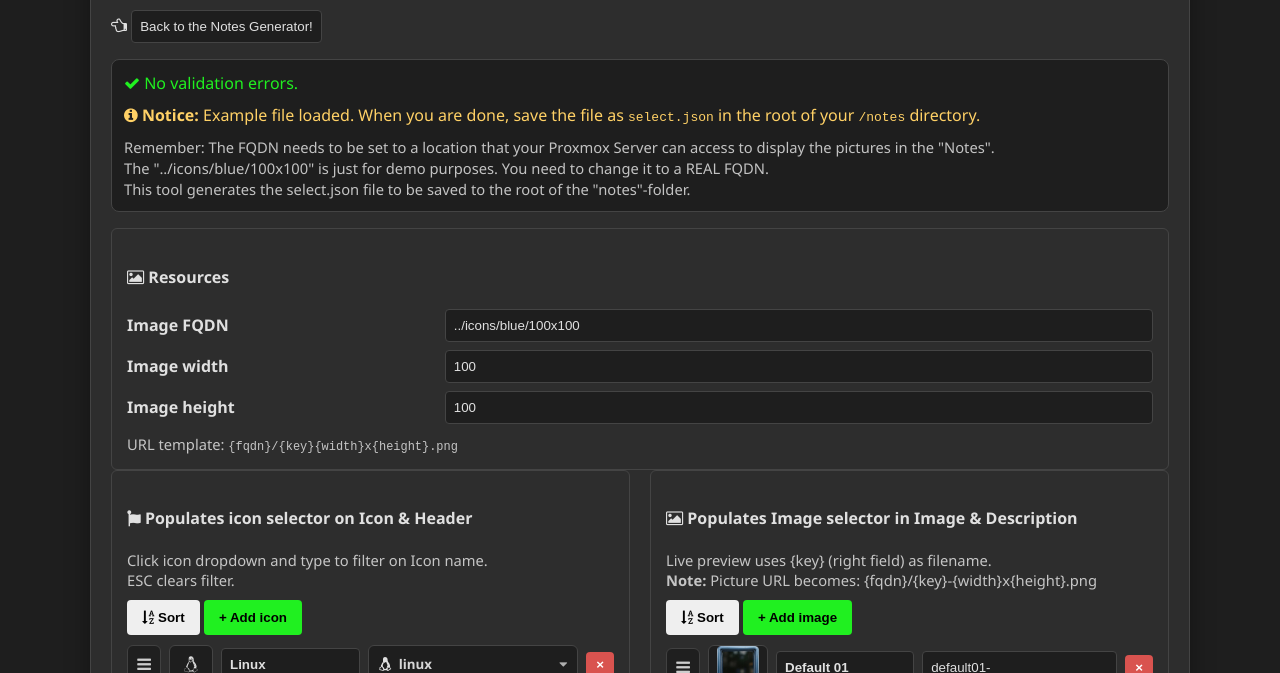
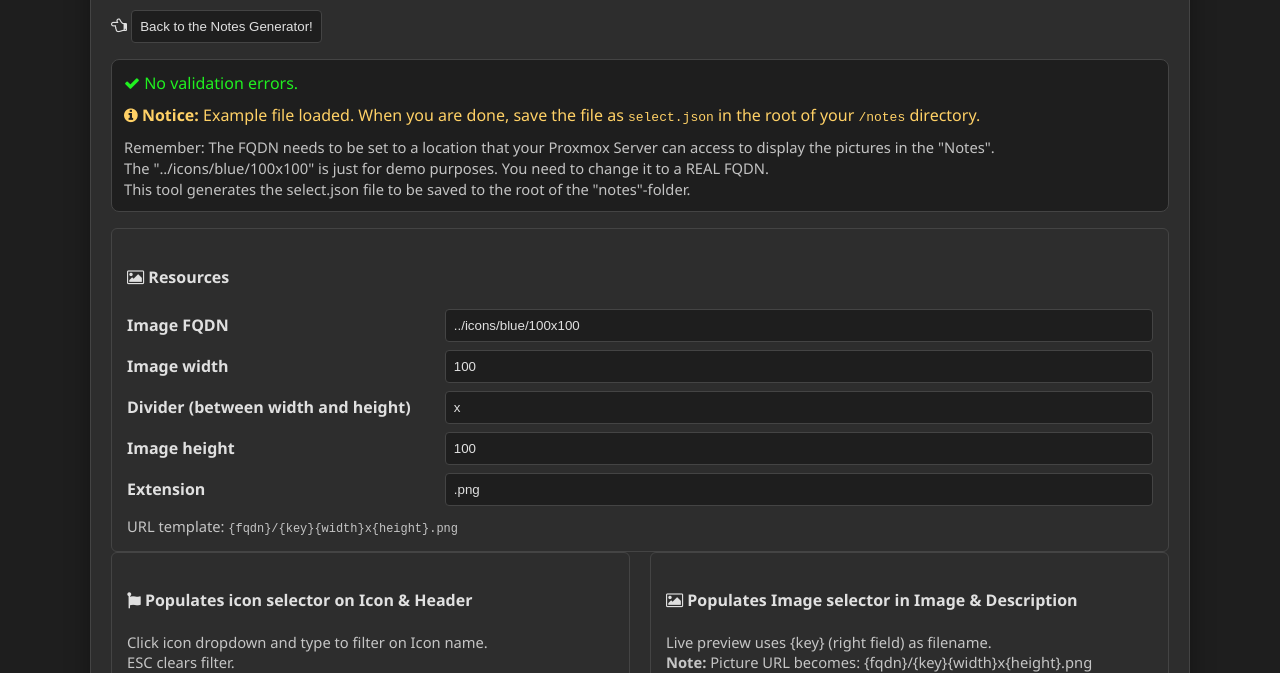
Before and after one commit to Snille/Proxmox-Notes, a plain HTML site: page notes/select.html in a window 1280 px wide. Shown: the part 127-800 px from the top of the page. Drawn offline with Linux system fonts and the light colour scheme.

Commit message:
Fixed the divider and extension.

```diff
--- a/notes/script/select-generator.js
+++ b/notes/script/select-generator.js
@@ -38,7 +38,7 @@ document.addEventListener('DOMContentLoaded', async () => {
   document.getElementById('copyBtn').addEventListener('click', copyOutput);
   document.getElementById('downloadBtn').addEventListener('click', downloadSelectJson);
 
-  ['resFqdn', 'resWidth', 'resHeight'].forEach(id => {
+  ['resFqdn', 'resWidth', 'resHeight', 'resDivider', 'resExt'].forEach(id => {
     document.getElementById(id).addEventListener('input', () => {
       refreshAllImagePreviews();
       scheduleBuild();
@@ -86,6 +86,8 @@ document.addEventListener('DOMContentLoaded', async () => {
     document.getElementById('resFqdn').value = r["image fqdn"] || '';
     document.getElementById('resWidth').value = r["image width"] || 100;
     document.getElementById('resHeight').value = r["image height"] || 100;
+    document.getElementById('resDivider').value = r["divider"] || 'x';
+    document.getElementById('resExt').value = r["extension"] || '.png';
 
     document.getElementById('select01Rows').innerHTML = '';
     document.getElementById('select02Rows').innerHTML = '';
@@ -154,6 +156,8 @@ function setDefaults() {
   document.getElementById('resFqdn').value = '../icons/blue/100x100';
   document.getElementById('resWidth').value = 100;
   document.getElementById('resHeight').value = 100;
+  document.getElementById('resDivider').value = 'x';
+  document.getElementById('resExt').value = '.png';
 
   addSelect01Row({ label: 'Linux', fa: 'fa-linux' });
   addSelect01Row({ label: 'Windows', fa: 'fa-windows' });
@@ -294,10 +298,11 @@ function injectPickerCssOnce() {
 
 // ---------- select01 row ----------
 function addSelect01Row(initial = {}) {
+  const container = document.getElementById('select01Rows');
+  // No table header
   const wrap = document.createElement('div');
   wrap.className = 'row-item tight';
   wrap.dataset.type = 's01';
-
   wrap.innerHTML = `
     <span class="drag-handle" title="Drag to reorder"><i class="fa fa-bars"></i></span>
     <span class="fa-chip" title="Icon preview"><i class="fa"></i></span>
@@ -523,10 +528,11 @@ function createFaPicker(host, initialFa, onChange) {
 
 // ---------- select02 / select03 ----------
 function addSelect02Row(initial = {}) {
+  const container = document.getElementById('select02Rows');
+  // No table header
   const wrap = document.createElement('div');
   wrap.className = 'row-item tight';
   wrap.dataset.type = 's02';
-
   wrap.innerHTML = `
     <span class="drag-handle" title="Drag to reorder"><i class="fa fa-bars"></i></span>
     <span class="img-preview" title="Image preview"><img alt=""/></span>
@@ -562,14 +568,16 @@ function getResources() {
   const fqdn = document.getElementById('resFqdn').value.trim();
   const wRaw = document.getElementById('resWidth').value;
   const hRaw = document.getElementById('resHeight').value;
+  const divider = document.getElementById('resDivider')?.value || 'x';
+  const ext = document.getElementById('resExt')?.value || '.png';
   const w = wRaw === '' ? '' : Number(wRaw);
   const h = hRaw === '' ? '' : Number(hRaw);
-  return { fqdn, w, h };
+  return { fqdn, w, h, divider, ext };
 }
 function buildImageUrl(key) {
-  const { fqdn, w, h } = getResources();
+  const { fqdn, w, h, divider, ext } = getResources();
   const safeKey = (key || 'default01').trim() || 'default01';
-  return `${fqdn}/${safeKey}${w}x${h}.png`;
+  return `${fqdn}/${safeKey}${w}${divider}${h}${ext}`;
 }
 function refreshImagePreviewForRow(row) {
   const keyEl = row.querySelector('.s02-key');
@@ -584,10 +592,11 @@ function refreshAllImagePreviews() {
 }
 
 function addSelect03Row(initial = {}) {
+  const container = document.getElementById('select03Rows');
+  // No table header
   const wrap = document.createElement('div');
   wrap.className = 'row-item tight';
   wrap.dataset.type = 's03';
-
   wrap.innerHTML = `
     <span class="drag-handle" title="Drag to reorder"><i class="fa fa-bars"></i></span>
     <input class="row-key s03-label" type="text" placeholder="Label (shown)" value="${escapeHtmlAttr(initial.label || '')}">
@@ -656,9 +665,9 @@ function validateAll() {
 
   const s02LabelCounts = {};
   const s02KeyCounts = {};
-  document.querySelectorAll('#select02Rows .row-item').forEach(row => {
-    const label = row.querySelector('.s02-label').value.trim();
-    const key = row.querySelector('.s02-key').value.trim();
+  document.querySelectorAll('#select02Rows .row-item:not(.table-head)').forEach(row => {
+    const label = row.querySelector('.s02-label')?.value.trim();
+    const key = row.querySelector('.s02-key')?.value.trim();
     if (!label) markError(row, 'Image: Missing Label.');
     if (!key) markError(row, 'Image: Missing key.');
     if (label) s02LabelCounts[label] = (s02LabelCounts[label] || 0) + 1;
@@ -668,8 +677,8 @@ function validateAll() {
   Object.entries(s02KeyCounts).forEach(([k, c]) => { if (c > 1) infos.push(`Image: Duplicate key "${k}" (allowed).`); });
 
   const s03LabelCounts = {};
-  document.querySelectorAll('#select03Rows .row-item').forEach(row => {
-    const label = row.querySelector('.s03-label').value.trim();
+  document.querySelectorAll('#select03Rows .row-item:not(.table-head)').forEach(row => {
+    const label = row.querySelector('.s03-label')?.value.trim();
     if (!label) markError(row, 'OS: Missing Label.');
     if (label) s03LabelCounts[label] = (s03LabelCounts[label] || 0) + 1;
   });
@@ -682,12 +691,12 @@ function validateAll() {
 }
 
 function buildSelectJsonObject() {
-  const { fqdn, w, h } = getResources();
-  const resources = { "image fqdn": fqdn, "image width": w, "image height": h };
+  const { fqdn, w, h, divider, ext } = getResources();
+  const resources = { "image fqdn": fqdn, "image width": w, "image height": h, "divider": divider, "extension": ext };
 
   const select01 = {};
-  document.querySelectorAll('#select01Rows .row-item').forEach(row => {
-    const label = row.querySelector('.s01-label').value.trim();
+  document.querySelectorAll('#select01Rows .row-item:not(.table-head)').forEach(row => {
+    const label = row.querySelector('.s01-label')?.value.trim();
     const fa = normalizeFaClass(row.dataset.fa || '');
     if (!label) return;
     const text = autoBuildText(label, fa);
@@ -695,17 +704,17 @@ function buildSelectJsonObject() {
   });
 
   const select02 = {};
-  document.querySelectorAll('#select02Rows .row-item').forEach(row => {
-    const label = row.querySelector('.s02-label').value.trim();
-    const key = row.querySelector('.s02-key').value.trim();
+  document.querySelectorAll('#select02Rows .row-item:not(.table-head)').forEach(row => {
+    const label = row.querySelector('.s02-label')?.value.trim();
+    const key = row.querySelector('.s02-key')?.value.trim();
     if (!label || !key) return;
     select02[label] = key;
   });
 
   const select03 = {};
-  document.querySelectorAll('#select03Rows .row-item').forEach(row => {
-    const label = row.querySelector('.s03-label').value.trim();
-    const value = row.querySelector('.s03-value').value.trim();
+  document.querySelectorAll('#select03Rows .row-item:not(.table-head)').forEach(row => {
+    const label = row.querySelector('.s03-label')?.value.trim();
+    const value = row.querySelector('.s03-value')?.value.trim();
     if (!label) return;
     select03[label] = value || label;
   });
@@ -800,6 +809,8 @@ function loadFromFile(ev) {
       document.getElementById('resFqdn').value = r["image fqdn"] || '';
       document.getElementById('resWidth').value = r["image width"] || 100;
       document.getElementById('resHeight').value = r["image height"] || 100;
+      document.getElementById('resDivider').value = r["divider"] || 'x';
+      document.getElementById('resExt').value = r["extension"] || '.png';
 
       document.getElementById('select01Rows').innerHTML = '';
       document.getElementById('select02Rows').innerHTML = '';
@@ -855,7 +866,7 @@ function makeContainerSortable(container) {
 
   container.addEventListener('dragstart', (e) => {
     const row = e.target.closest('.row-item');
-    if (!row) return;
+    if (!row || row.classList.contains('table-head')) return;
 
     if (row.dataset.dragAllowed !== '1') {
       e.preventDefault();
@@ -884,7 +895,7 @@ function makeContainerSortable(container) {
 }
 
 function getDragAfterElement(container, y) {
-  const els = [...container.querySelectorAll('.row-item:not(.dragging)')];
+  const els = [...container.querySelectorAll('.row-item:not(.dragging):not(.table-head)')];
   let closest = { offset: Number.NEGATIVE_INFINITY, element: null };
 
   for (const el of els) {
--- a/notes/select-example.json
+++ b/notes/select-example.json
@@ -3,7 +3,9 @@
     "resources": {
       "image fqdn": "../icons/blue/100x100",
       "image width": 100,
-      "image height": 100
+      "image height": 100,
+      "divider": "x",
+      "extension": ".png"
     },
     "select01": {
       "Linux": {
--- a/notes/select.html
+++ b/notes/select.html
@@ -59,12 +59,22 @@
         </div>
 
         <div class="row-item">
+          <div class="row-key">Divider (between width and height)</div>
+          <input id="resDivider" class="row-val" type="text" maxlength="2" style="width:40px;" value="x" title="Divider between width and height in filename">
+        </div>
+
+        <div class="row-item">
           <div class="row-key">Image height</div>
           <input id="resHeight" class="row-val" type="number" min="1" step="1" placeholder="100">
         </div>
 
+        <div class="row-item">
+          <div class="row-key">Extension</div>
+          <input id="resExt" class="row-val" type="text" maxlength="8" style="width:60px;" value=".png" title="File extension for images (include dot)">
+        </div>
+
         <div class="mini" style="margin-top:10px;">
-          URL template: <code>{fqdn}/{key}{width}x{height}.png</code>
+          URL template: <code>{fqdn}/{key}{width}<span id="dividerHelp">x</span>{height}<span id="extHelp">.png</span></code>
         </div>
       </section>
 
@@ -92,7 +102,7 @@
 
           <div class="mini" style="margin-bottom:10px;">
             Live preview uses {key} (right field) as filename.<br/>
-			<strong>Note:</strong> Picture URL becomes: {fqdn}/{key}-{width}x{height}.png
+      			<strong>Note:</strong> Picture URL becomes: {fqdn}/{key}{width}<span id="dividerHelp2">x</span>{height}<span id="extHelp2">.png</span>
           </div>
 
           <div class="main-actions" style="justify-content:flex-start; gap:10px; flex-wrap:wrap; margin-bottom:10px;">
@@ -133,5 +143,21 @@
   </div>
 
   <script src="script/select-generator.js"></script>
+  <script>
+    // Update divider and extension in help text dynamically
+    const dividerInput = document.getElementById('resDivider');
+    const extInput = document.getElementById('resExt');
+    function updateHelpText() {
+      const dividerVal = dividerInput.value || 'x';
+      const extVal = extInput.value || '.png';
+      document.getElementById('dividerHelp').textContent = dividerVal;
+      document.getElementById('dividerHelp2').textContent = dividerVal;
+      document.getElementById('extHelp').textContent = extVal;
+      document.getElementById('extHelp2').textContent = extVal;
+    }
+    dividerInput.addEventListener('input', updateHelpText);
+    extInput.addEventListener('input', updateHelpText);
+    updateHelpText();
+  </script>
 </body>
 </html>
```
